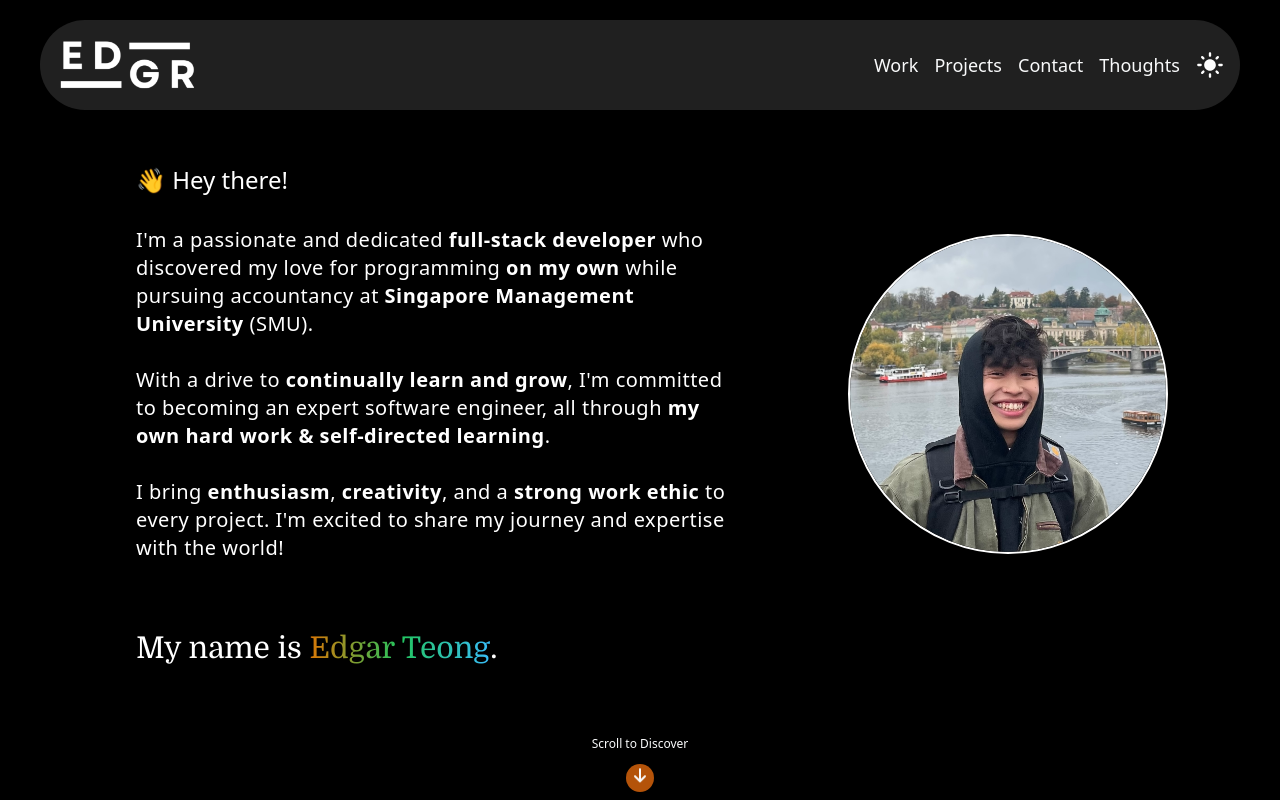
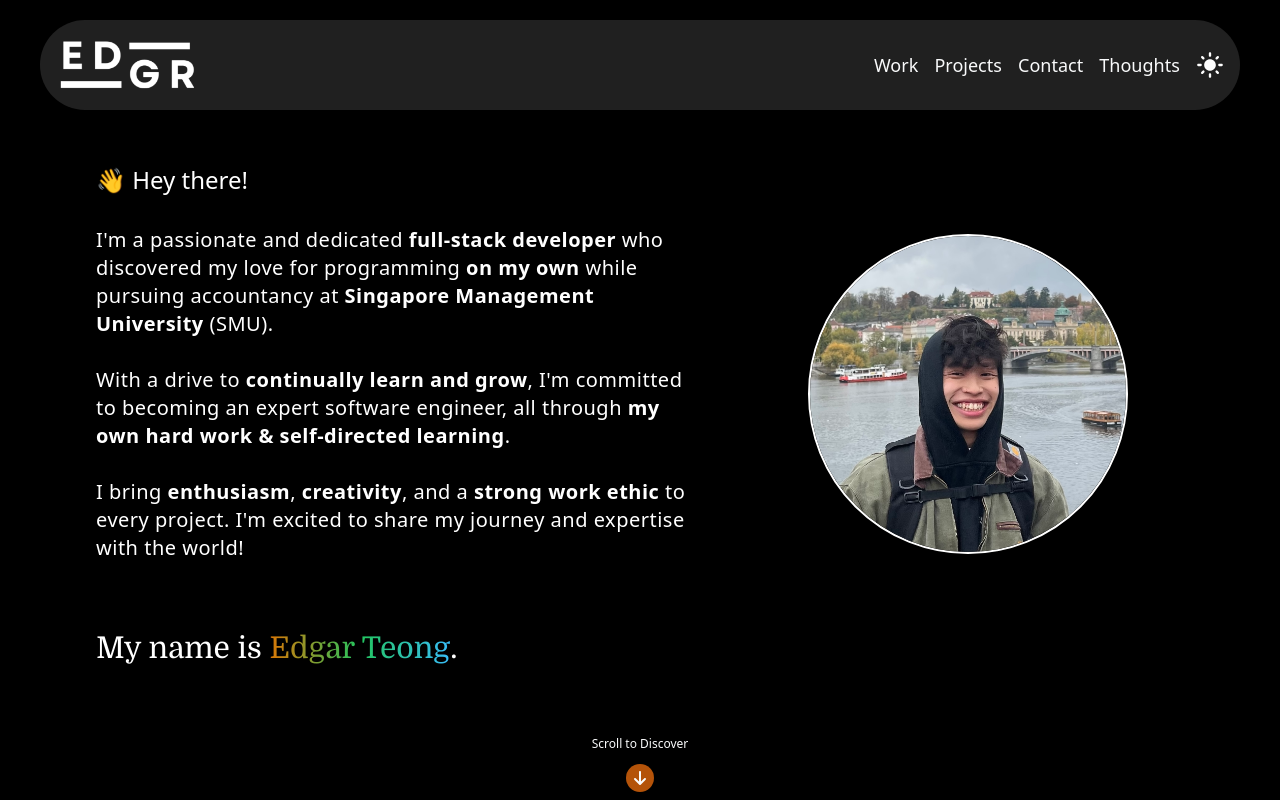
Before and after one commit to safarinexus/edgar-teong, a React (Vite) app: page / in a window 1280 px wide. Shown: the top 800 px of the page. Built offline with nearby package versions, Linux system fonts and the light colour scheme.

Commit message:
trying to fix STUPID IOS address bar shit

```diff
--- a/src/components/ScrollIndicator.tsx
+++ b/src/components/ScrollIndicator.tsx
@@ -22,7 +22,7 @@ const ScrollIndicator = () => {
   }, []);
 
   return (
-    <div id="scroll-indicator-container" className="fixed w-full flex z-10 flex-col items-center space-y-2 bottom-2" style={{ opacity }}>
+    <div id="scroll-indicator-container" className="fixed w-full flex z-10 flex-col items-center space-y-2 bottom-2 will-change-scroll" style={{ opacity }}>
       <HashLink to="/#work" id="scroll-text" className="opacity-0 animate-fadeIn bg-beige dark:bg-black p-1 rounded-md">
         <p className="text-xs">Scroll to Discover</p>
       </HashLink>
--- a/src/index.css
+++ b/src/index.css
@@ -30,6 +30,17 @@
     }
 }
 
+html {
+    overflow: hidden;
+    width: 100%;
+}
+
+body {
+    height: 100%;
+    position: fixed;
+    overflow-y: scroll;
+    -webkit-overflow-scrolling: touch;
+}
 
 ::-webkit-scrollbar {
     display: none;
```
